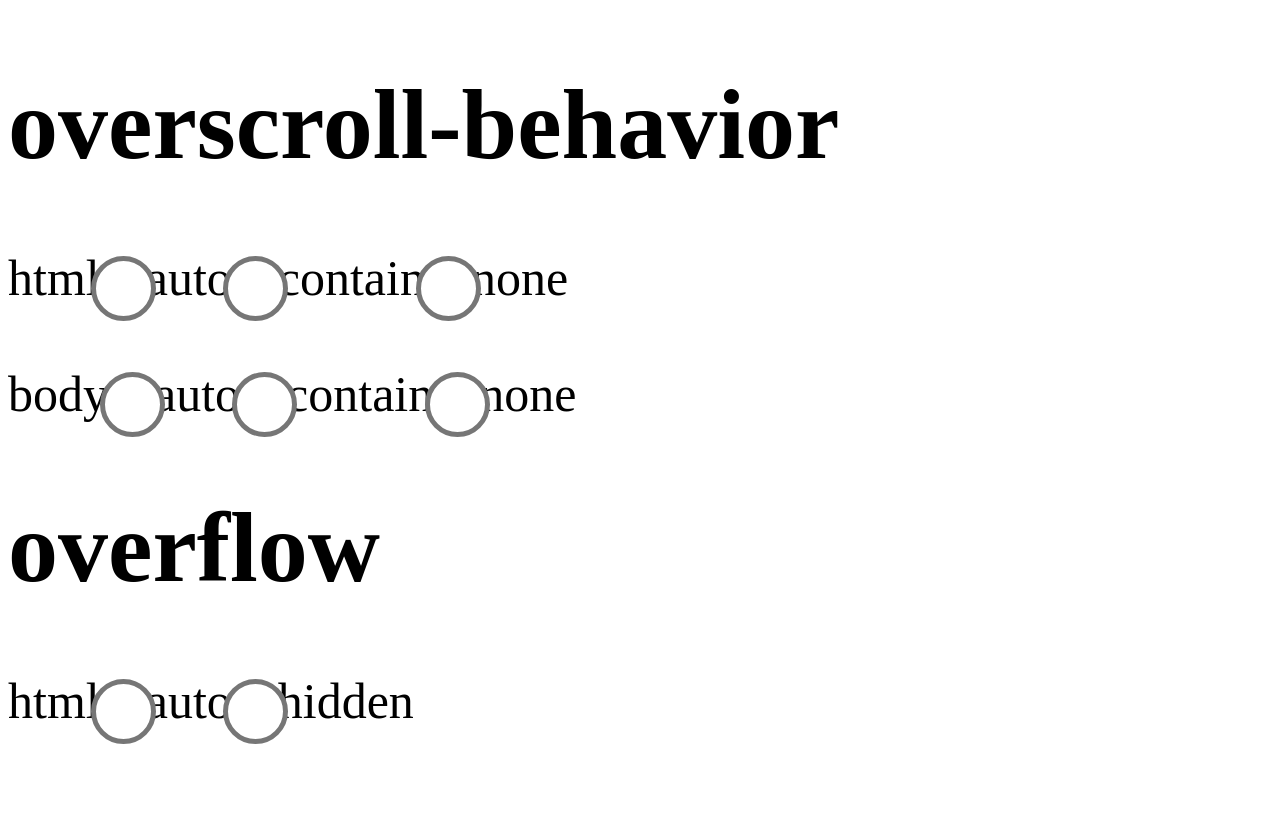
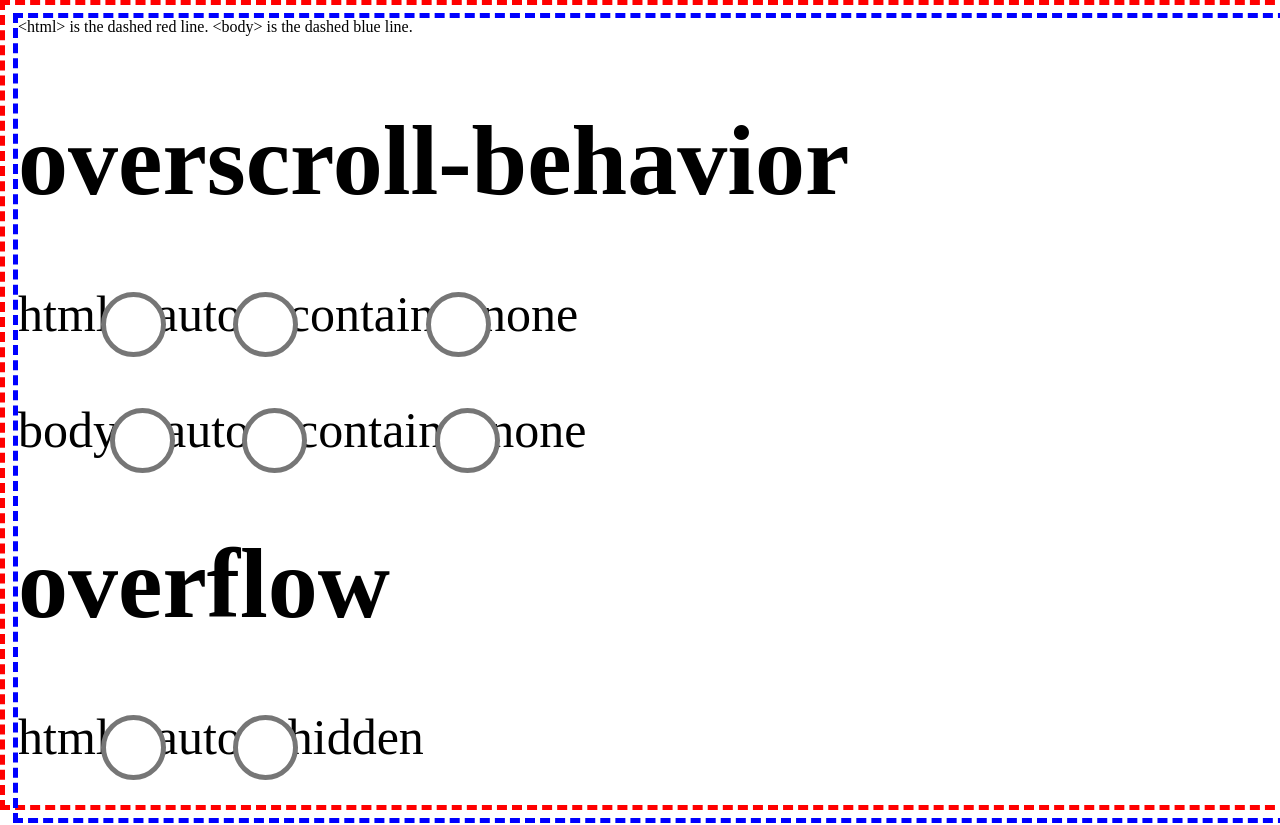
Before and after one commit to DavMila/overscroll-behavior, a plain HTML site: page index.html in a window 1280 px wide. Shown: the top 825 px of the page. Drawn offline with Linux system fonts and the light colour scheme.

Commit message:
Visualize body and html

```diff
--- a/index.html
+++ b/index.html
@@ -1,8 +1,20 @@
 <!DOCTYPE html>
 <html>
+  &lt;html&gt; is the dashed red line.
   <head></head>
   <body>
+    &lt;body&gt; is the dashed blue line.
     <style>
+      html {
+        height: 100%;
+        width: 100%;
+        border: dashed 5px red;
+      }
+      body {
+        height: 100%;
+        width: 100%;
+        border: dashed 5px blue;
+      }
       #container {
         height: 200vh;
         width: 100vw;
```
